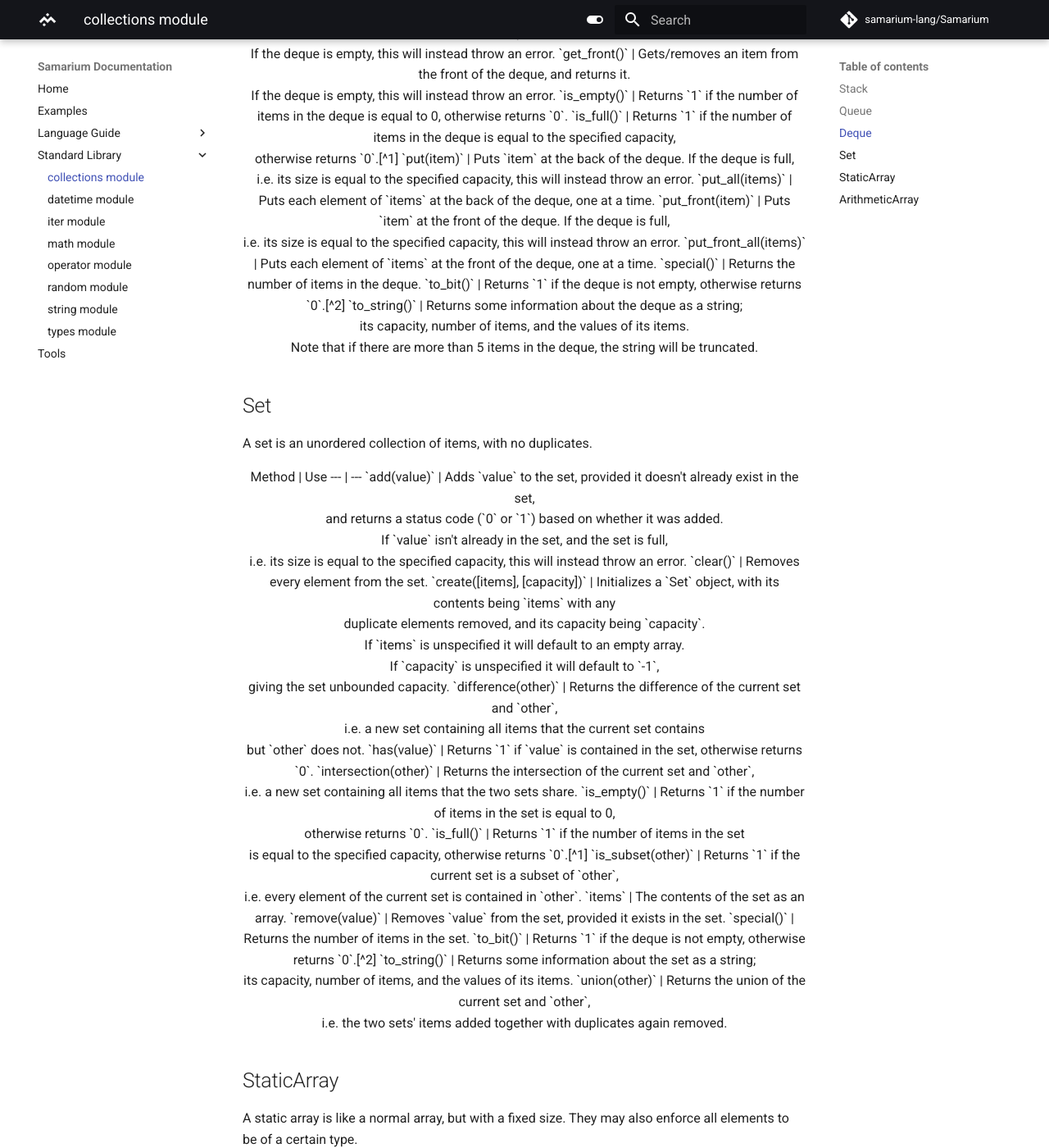
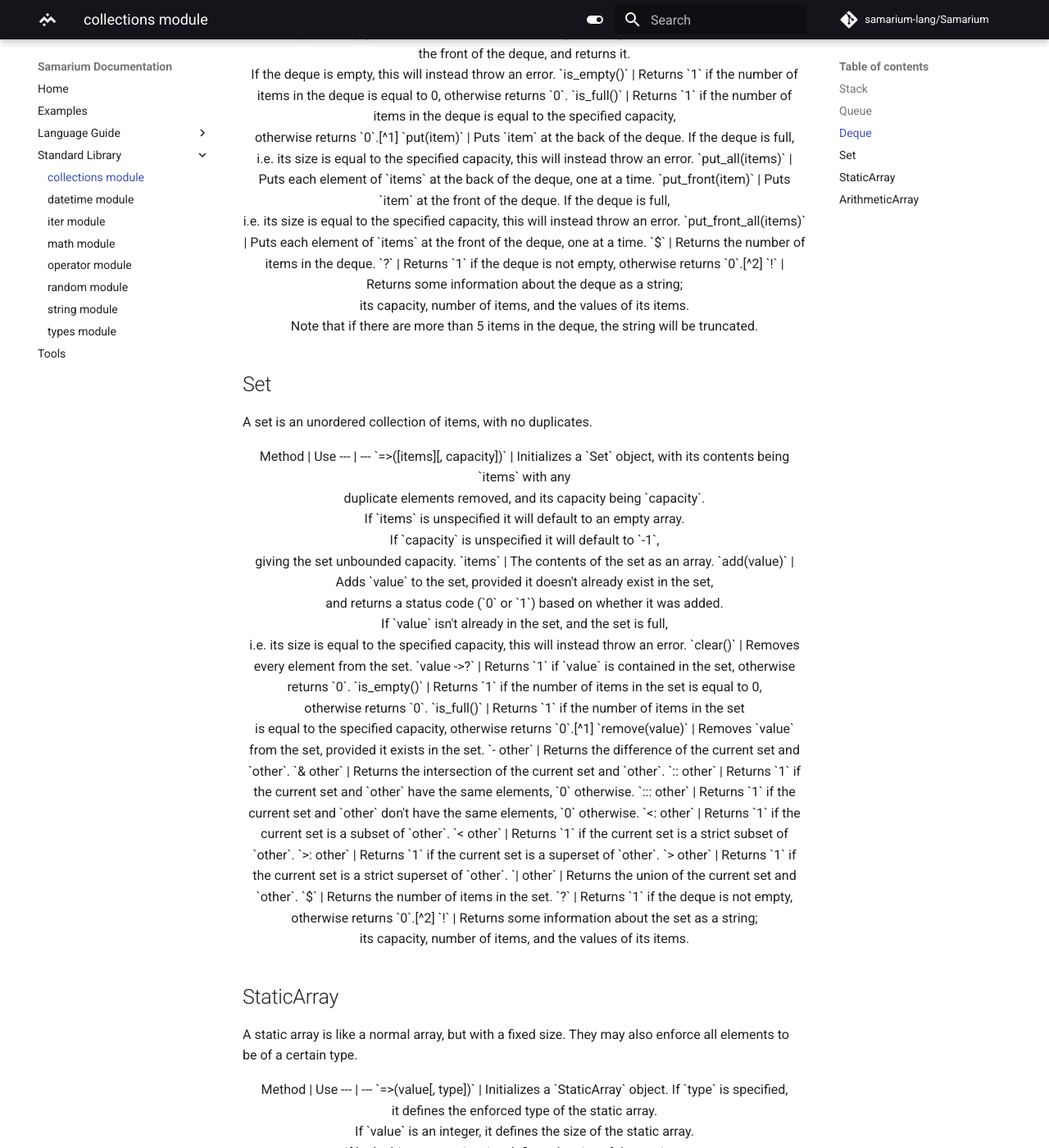
Before and after one commit to samarium-lang/Samarium, an MkDocs documentation site: the page built from docs/stdcollections.md, in a window 1280 px wide and 1400 px high, scrolled down 1702 px. Shown: the whole window at 82% size. Built offline with MkDocs 1.6.1 and Material for MkDocs 9.7.7, drawn with Linux system fonts in a browser that asks for light colours; comment, search, counter and statistics services are not loaded; some of the changed text lies outside the part shown.

Commit message:
(docs) Updated collections.Set methods

```diff
--- a/docs/stdcollections.md
+++ b/docs/stdcollections.md
@@ -11,16 +11,16 @@ A stack is a collection of items that the user may "push" a new item on top of,
 
 Method            | Use
 ---               | ---
-`create([size])`  | Initializes an empty Stack object with capacity `size`.<br>If `size` is unspecified it will default to `-1`, giving the stack unbounded capacity.
+`=>([size])`      | Initializes an empty Stack object with capacity `size`.<br>If `size` is unspecified it will default to `-1`, giving the stack unbounded capacity.
 `is_empty()`      | Returns `1` if the number of items in the stack is equal to 0, otherwise returns `0`.
 `is_full()`       | Returns `1` if the number of items in the stack is equal to the specified capacity,<br>otherwise returns `0`.[^1]
 `peek()`          | Returns the value of the item on top of the stack without popping it.<br>If the stack is empty, this will instead throw an error.
 `pop()`           | Pops/removes an item from the top of the stack, and returns it.<br>If the stack is empty, this will instead throw an error.
 `push(item)`      | Pushes `item` on top of the stack. If the stack is full,<br>i.e. its size is equal to the specified capacity, this will instead throw an error.
 `push_all(items)` | Pushes each element of `items` on top of the stack, one at a time.
-`special()`       | Returns the number of items in the stack.
-`to_bit()`        | Returns `1` if the stack is not empty, otherwise returns `0`.[^2]
-`to_string()`     | Returns some information about the stack as a string;<br>its capacity, number of items, and the value of the top item.
+`$`               | Returns the number of items in the stack.
+`?`               | Returns `1` if the stack is not empty, otherwise returns `0`.[^2]
+`!`               | Returns some information about the stack as a string;<br>its capacity, number of items, and the value of the top item.
 
 </center>
 
@@ -33,7 +33,7 @@ A queue is a collection of items that the user may "put" ("enqueue") an item at
 
 Method           | Use
 ---              | ---
-`create([size])` | Initializes an empty Queue object with capacity `size`.<br>If `size` is unspecified it will default to `-1`, giving the queue unbounded capacity.
+`=>([size])`     | Initializes an empty Queue object with capacity `size`.<br>If `size` is unspecified it will default to `-1`, giving the queue unbounded capacity.
 `first()`        | Returns the value of the item at the front of the queue, without removing it.<br>If the queue is empty, this will instead throw an error.
 `get()`          | Gets/removes an item from the front of the queue, and returns it.<br>If the queue is empty, this will instead throw an error.
 `is_empty()`     | Returns `1` if the number of items in the queue is equal to 0, otherwise returns `0`.
@@ -41,9 +41,9 @@ Method           | Use
 `last()`         | Returns the value of the item at the back of the queue, without removing it.<br>If the queue is empty, this will instead throw an error.
 `put(item)`      | Puts `item` at the back of the queue. If the queue is full,<br>i.e. its size is equal to the specified capacity, this will instead throw an error.
 `put_all(items)` | Puts each element of `items` at the back of the queue, one at a time.
-`special()`      | Returns the number of items in the queue.
-`to_bit()`       | Returns `1` if the queue is not empty, otherwise returns `0`.[^2]
-`to_string()`    | Returns some information about the queue as a string;<br>its capacity, number of items, and the values of its items.<br>Note that if there are more than 5 items in the queue, the string will be truncated.
+`$`              | Returns the number of items in the queue.
+`?`              | Returns `1` if the queue is not empty, otherwise returns `0`.[^2]
+`!`              | Returns some information about the queue as a string;<br>its capacity, number of items, and the values of its items.<br>Note that if there are more than 5 items in the queue, the string will be truncated.
 
 </center>
 
@@ -56,8 +56,8 @@ A deque is a data structure similar to a queue, but where insertion and removal
 
 Method                 | Use
 ---                    | ---
+`=>([size])`           | Initializes an empty Deque object with capacity `size`.<br>If `size` is unspecified it will default to `-1`, giving the deque unbounded capacity.
 `back()`               | Returns the value of the item at the back of the deque, without removing it.<br>If the deque is empty, this will instead throw an error.
-`create([size])`       | Initializes an empty Deque object with capacity `size`.<br>If `size` is unspecified it will default to `-1`, giving the deque unbounded capacity.
 `front()`              | Returns the value of the item at the front of the deque, without removing it.<br>If the deque is empty, this will instead throw an error.
 `get()`                | Gets/removes an item from the back of the deque, and returns it.<br>If the deque is empty, this will instead throw an error.
 `get_front()`          | Gets/removes an item from the front of the deque, and returns it.<br>If the deque is empty, this will instead throw an error.
@@ -67,9 +67,9 @@ Method                 | Use
 `put_all(items)`       | Puts each element of `items` at the back of the deque, one at a time.
 `put_front(item)`      | Puts `item` at the front of the deque. If the deque is full,<br>i.e. its size is equal to the specified capacity, this will instead throw an error.
 `put_front_all(items)` | Puts each element of `items` at the front of the deque, one at a time.
-`special()`            | Returns the number of items in the deque.
-`to_bit()`             | Returns `1` if the deque is not empty, otherwise returns `0`.[^2]
-`to_string()`          | Returns some information about the deque as a string;<br>its capacity, number of items, and the values of its items.<br>Note that if there are more than 5 items in the deque, the string will be truncated.
+`$`                    | Returns the number of items in the deque.
+`?`                    | Returns `1` if the deque is not empty, otherwise returns `0`.[^2]
+`!`                    | Returns some information about the deque as a string;<br>its capacity, number of items, and the values of its items.<br>Note that if there are more than 5 items in the deque, the string will be truncated.
 
 </center>
 
@@ -82,21 +82,26 @@ A set is an unordered collection of items, with no duplicates.
 
 Method                        | Use
 ---                           | ---
+`=>([items][, capacity])`     | Initializes a `Set` object, with its contents being `items` with any<br>duplicate elements removed, and its capacity being `capacity`.<br>If `items` is unspecified it will default to an empty array.<br>If `capacity` is unspecified it will default to `-1`,<br>giving the set unbounded capacity.
+`items`                       | The contents of the set as an array.
 `add(value)`                  | Adds `value` to the set, provided it doesn't already exist in the set,<br>and returns a status code (`0` or `1`) based on whether it was added.<br>If `value` isn't already in the set, and the set is full,<br>i.e. its size is equal to the specified capacity, this will instead throw an error.
 `clear()`                     | Removes every element from the set.
-`create([items], [capacity])` | Initializes a `Set` object, with its contents being `items` with any<br>duplicate elements removed, and its capacity being `capacity`.<br>If `items` is unspecified it will default to an empty array.<br>If `capacity` is unspecified it will default to `-1`,<br>giving the set unbounded capacity.
-`difference(other)`           | Returns the difference of the current set and `other`,<br>i.e. a new set containing all items that the current set contains<br>but `other` does not.
-`has(value)`                  | Returns `1` if `value` is contained in the set, otherwise returns `0`.
-`intersection(other)`         | Returns the intersection of the current set and `other`,<br>i.e. a new set containing all items that the two sets share.
+`value ->?`                   | Returns `1` if `value` is contained in the set, otherwise returns `0`.
 `is_empty()`                  | Returns `1` if the number of items in the set is equal to 0,<br>otherwise returns `0`.
 `is_full()`                   | Returns `1` if the number of items in the set<br>is equal to the specified capacity, otherwise returns `0`.[^1]
-`is_subset(other)`            | Returns `1` if the current set is a subset of `other`,<br>i.e. every element of the current set is contained in `other`.
-`items`                       | The contents of the set as an array.
 `remove(value)`               | Removes `value` from the set, provided it exists in the set.
-`special()`                   | Returns the number of items in the set.
-`to_bit()`                    | Returns `1` if the deque is not empty, otherwise returns `0`.[^2]
-`to_string()`                 | Returns some information about the set as a string;<br>its capacity, number of items, and the values of its items.
-`union(other)`                | Returns the union of the current set and `other`,<br>i.e. the two sets' items added together with duplicates again removed.
+`- other`                     | Returns the difference of the current set and `other`.
+`& other`                     | Returns the intersection of the current set and `other`.
+`:: other`                    | Returns `1` if the current set and `other` have the same elements, `0` otherwise.
+`::: other`                   | Returns `1` if the current set and `other` don't have the same elements, `0` otherwise.
+`<: other`                    | Returns `1` if the current set is a subset of `other`.
+`< other`                     | Returns `1` if the current set is a strict subset of `other`.
+`>: other`                    | Returns `1` if the current set is a superset of `other`.
+`> other`                     | Returns `1` if the current set is a strict superset of `other`.
+`| other`                     | Returns the union of the current set and `other`.
+`$`                           | Returns the number of items in the set.
+`?`                           | Returns `1` if the deque is not empty, otherwise returns `0`.[^2]
+`!`                           | Returns some information about the set as a string;<br>its capacity, number of items, and the values of its items.
 
 </center>
 
@@ -109,12 +114,12 @@ A static array is like a normal array, but with a fixed size. They may also enfo
 
 Method                   | Use
 ---                      | ---
-`create(value[, type])`  | Initializes a `StaticArray` object. If `type` is specified,<br>it defines the enforced type of the static array.<br>If `value` is an integer, it defines the size of the static array.<br>If `value` is an array, its size defines the size of the static array,<br>and its elements are copied into the static array.<br>If `type` is not specified, the static array will not enforce elements<br>to be of any particular type.
-`get_item(index)`        | Returns the `index`th item in the static array.<br>If `index` is outside the bounds of the static array, an error is thrown.
-`set_item(index, value)` | Sets the `index`th item in the static array to `value`.<br>If `index` is outside the bounds of the static array,<br>or `value` is not of the correct type for the array,<br>provided it enforces a particular type, an error is thrown.
-`special()`              | Returns an array containing all items in the static array,<br>with any unassigned indices ignored.
-`to_bit()`               | Returns `1` if the static array is not empty, otherwise returns `0`.
-`to_string()`            | Returns some information about the static array as a string;<br>its size, its type ("null" if it doesn't enforce one),<br>and a table mapping each item's index to its value.
+`=>(value[, type])`      | Initializes a `StaticArray` object. If `type` is specified,<br>it defines the enforced type of the static array.<br>If `value` is an integer, it defines the size of the static array.<br>If `value` is an array, its size defines the size of the static array,<br>and its elements are copied into the static array.<br>If `type` is not specified, the static array will not enforce elements<br>to be of any particular type.
+`<<index>>`              | Returns the `index`th item in the static array.<br>If `index` is outside the bounds of the static array, an error is thrown.
+`<<index>>: value`       | Sets the `index`th item in the static array to `value`.<br>If `index` is outside the bounds of the static array,<br>or `value` is not of the correct type for the array,<br>provided it enforces a particular type, an error is thrown.
+`$`                      | Returns an array containing all items in the static array,<br>with any unassigned indices ignored.
+`?`                      | Returns `1` if the static array is not empty, otherwise returns `0`.
+`!`                      | Returns some information about the static array as a string;<br>its size, its type ("null" if it doesn't enforce one),<br>and a table mapping each item's index to its value.
 
 </center>
 
```
